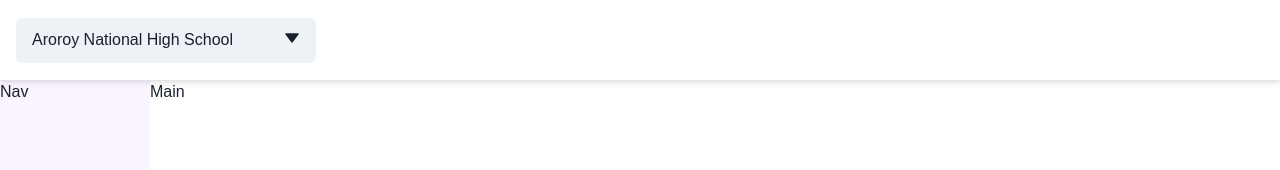
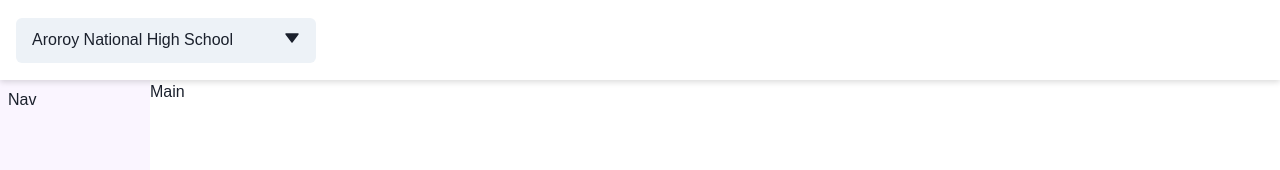
Before and after one commit to khake19/school-pulse, a Next.js app: page / in a window 1280 px wide. Shown: the top 170 px of the page. Built offline with nearby package versions, Linux system fonts and the light colour scheme.

Commit message:
Add Style for sidebar

```diff
--- /dev/null
+++ b/src/components/Sidebar/Sidebar.style.ts
@@ -0,0 +1,9 @@
+import { css } from '@emotion/react'
+
+const SidebarStyle = {
+  sidebar: css`
+    padding: 8px;
+  `
+}
+
+export default SidebarStyle
--- a/src/components/Sidebar/Sidebar.tsx
+++ b/src/components/Sidebar/Sidebar.tsx
@@ -1,10 +1,11 @@
 import React from 'react'
 import { Box, GridItem } from '@chakra-ui/react'
+import SidebarStyle from './Sidebar.style'
 
 const Sidebar = () => {
   return (
     <GridItem bg="purple.50" area={'nav'} height="calc(100vh - 75px)">
-      <Box>Nav</Box>
+      <Box css={SidebarStyle.sidebar}>Nav</Box>
     </GridItem>
   )
 }
```
